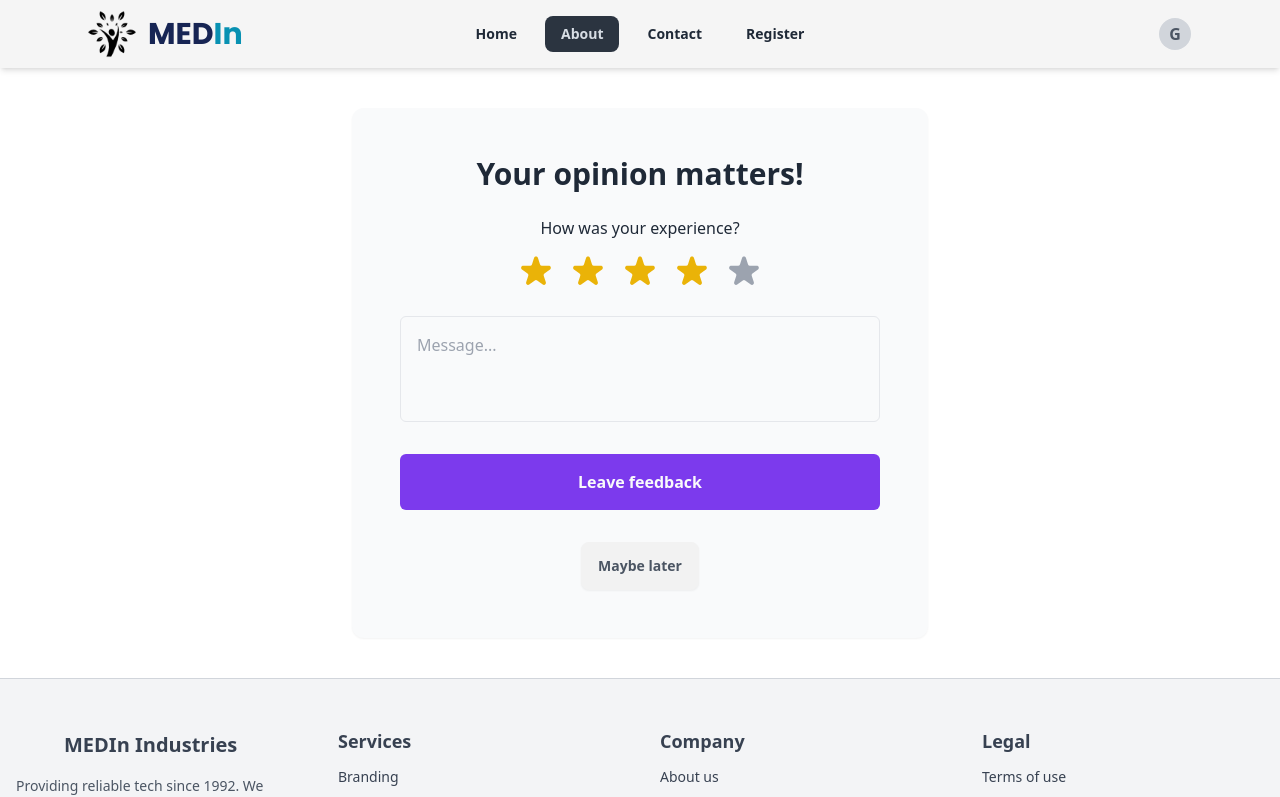
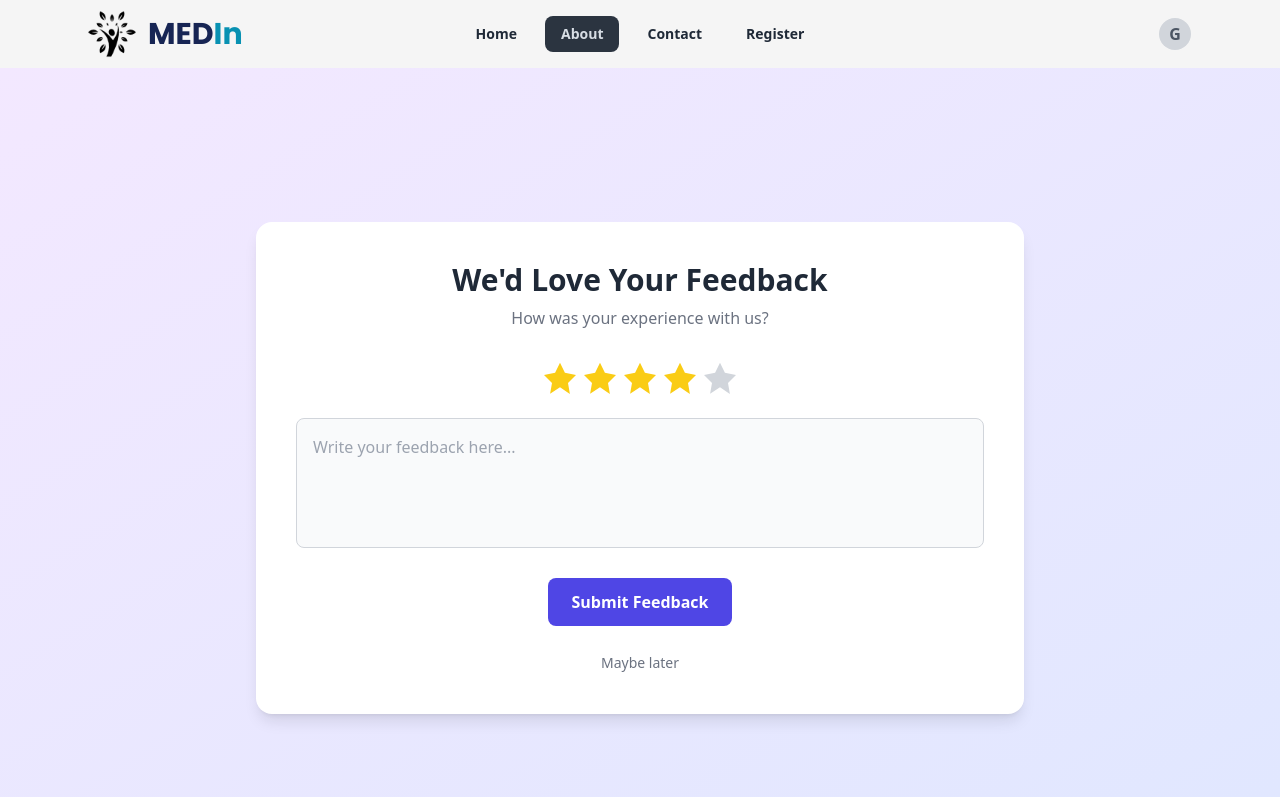
Before and after one commit to Md-Nur-Amin/MedIn-state, a React (Vite) app: page /about in a window 1280 px wide. Shown: the top 797 px of the page. Built offline with nearby package versions, Linux system fonts and the light colour scheme; no server answers.

Commit message:
about page updated

```diff
--- a/src/Pages/About/About.jsx
+++ b/src/Pages/About/About.jsx
@@ -1,69 +1,84 @@
+import { useEffect } from "react";
 import { Link } from "react-router-dom";
 import { HelmetProvider } from "react-helmet-async";
 import { Helmet } from "react-helmet";
 import Aos from "aos";
-import 'aos/dist/aos.css';
-import { useEffect } from "react";
-
+import "aos/dist/aos.css";
 
 const About = () => {
   useEffect(() => {
-        Aos.init({ duration: 2000 });
+    Aos.init({ duration: 1200 });
   }, []);
 
   return (
-        <div>
     <HelmetProvider>
-            <Helmet><title>About</title></Helmet>
+      <Helmet>
+        <title>About</title>
+      </Helmet>
 
-            <div>
-                <div className=" my-10  mx-auto flex-col max-w-xl p-8 shadow-sm rounded-xl lg:p-12 bg-gray-50 text-gray-800 " data-aos="zoom-in">
-                    <div className="flex flex-col items-center w-full">
-                        <h2 className="text-3xl font-semibold text-center">Your opinion matters!</h2>
-                        <div className="flex flex-col items-center py-6 space-y-3">
-                            <span className="text-center">How was your experience?</span>
-                            <div className="flex space-x-3">
-                                <button type="button" title="Rate 1 stars" aria-label="Rate 1 stars">
-                                    <svg xmlns="http://www.w3.org/2000/svg" viewBox="0 0 20 20" fill="currentColor" className="w-10 h-10 text-yellow-500">
-                                        <path d="M9.049 2.927c.3-.921 1.603-.921 1.902 0l1.07 3.292a1 1 0 00.95.69h3.462c.969 0 1.371 1.24.588 1.81l-2.8 2.034a1 1 0 00-.364 1.118l1.07 3.292c.3.921-.755 1.688-1.54 1.118l-2.8-2.034a1 1 0 00-1.175 0l-2.8 2.034c-.784.57-1.838-.197-1.539-1.118l1.07-3.292a1 1 0 00-.364-1.118L2.98 8.72c-.783-.57-.38-1.81.588-1.81h3.461a1 1 0 00.951-.69l1.07-3.292z"></path>
+      <div className="min-h-screen flex items-center justify-center bg-gradient-to-br from-purple-100 to-indigo-100 px-4 py-16">
+        <div
+          className="w-full max-w-3xl bg-white rounded-2xl shadow-lg p-10"
+          data-aos="fade-up"
+        >
+          <div className="text-center mb-8">
+            <h2 className="text-3xl font-bold text-gray-800">
+              We'd Love Your Feedback
+            </h2>
+            <p className="text-gray-500 mt-2">
+              How was your experience with us?
+            </p>
+          </div>
+
+          {/* Star Rating */}
+          <div className="flex justify-center space-x-2 mb-6">
+            {[1, 2, 3, 4, 5].map((star) => (
+              <button
+                key={star}
+                type="button"
+                title={`Rate ${star} star${star > 1 ? "s" : ""}`}
+                aria-label={`Rate ${star} star${star > 1 ? "s" : ""}`}
+              >
+                <svg
+                  xmlns="http://www.w3.org/2000/svg"
+                  fill={star === 5 ? "#d1d5db" : "#facc15"}
+                  viewBox="0 0 24 24"
+                  className="w-8 h-8 transition-transform duration-200 hover:scale-110"
+                >
+                  <path d="M12 .587l3.668 7.568L24 9.748l-6 5.91 1.42 8.282L12 18.896l-7.42 4.944L6 15.658 0 9.748l8.332-1.593z" />
                 </svg>
               </button>
-                                <button type="button" title="Rate 2 stars" aria-label="Rate 2 stars">
-                                    <svg xmlns="http://www.w3.org/2000/svg" viewBox="0 0 20 20" fill="currentColor" className="w-10 h-10 text-yellow-500">
-                                        <path d="M9.049 2.927c.3-.921 1.603-.921 1.902 0l1.07 3.292a1 1 0 00.95.69h3.462c.969 0 1.371 1.24.588 1.81l-2.8 2.034a1 1 0 00-.364 1.118l1.07 3.292c.3.921-.755 1.688-1.54 1.118l-2.8-2.034a1 1 0 00-1.175 0l-2.8 2.034c-.784.57-1.838-.197-1.539-1.118l1.07-3.292a1 1 0 00-.364-1.118L2.98 8.72c-.783-.57-.38-1.81.588-1.81h3.461a1 1 0 00.951-.69l1.07-3.292z"></path>
-                                    </svg>
-                                </button>
-                                <button type="button" title="Rate 3 stars" aria-label="Rate 3 stars">
-                                    <svg xmlns="http://www.w3.org/2000/svg" viewBox="0 0 20 20" fill="currentColor" className="w-10 h-10 text-yellow-500">
-                                        <path d="M9.049 2.927c.3-.921 1.603-.921 1.902 0l1.07 3.292a1 1 0 00.95.69h3.462c.969 0 1.371 1.24.588 1.81l-2.8 2.034a1 1 0 00-.364 1.118l1.07 3.292c.3.921-.755 1.688-1.54 1.118l-2.8-2.034a1 1 0 00-1.175 0l-2.8 2.034c-.784.57-1.838-.197-1.539-1.118l1.07-3.292a1 1 0 00-.364-1.118L2.98 8.72c-.783-.57-.38-1.81.588-1.81h3.461a1 1 0 00.951-.69l1.07-3.292z"></path>
-                                    </svg>
-                                </button>
-                                <button type="button" title="Rate 4 stars" aria-label="Rate 4 stars">
-                                    <svg xmlns="http://www.w3.org/2000/svg" viewBox="0 0 20 20" fill="currentColor" className="w-10 h-10 text-yellow-500">
-                                        <path d="M9.049 2.927c.3-.921 1.603-.921 1.902 0l1.07 3.292a1 1 0 00.95.69h3.462c.969 0 1.371 1.24.588 1.81l-2.8 2.034a1 1 0 00-.364 1.118l1.07 3.292c.3.921-.755 1.688-1.54 1.118l-2.8-2.034a1 1 0 00-1.175 0l-2.8 2.034c-.784.57-1.838-.197-1.539-1.118l1.07-3.292a1 1 0 00-.364-1.118L2.98 8.72c-.783-.57-.38-1.81.588-1.81h3.461a1 1 0 00.951-.69l1.07-3.292z"></path>
-                                    </svg>
-                                </button>
-                                <button type="button" title="Rate 5 stars" aria-label="Rate 5 stars">
-                                    <svg xmlns="http://www.w3.org/2000/svg" viewBox="0 0 20 20" fill="currentColor" className="w-10 h-10 text-gray-400">
-                                        <path d="M9.049 2.927c.3-.921 1.603-.921 1.902 0l1.07 3.292a1 1 0 00.95.69h3.462c.969 0 1.371 1.24.588 1.81l-2.8 2.034a1 1 0 00-.364 1.118l1.07 3.292c.3.921-.755 1.688-1.54 1.118l-2.8-2.034a1 1 0 00-1.175 0l-2.8 2.034c-.784.57-1.838-.197-1.539-1.118l1.07-3.292a1 1 0 00-.364-1.118L2.98 8.72c-.783-.57-.38-1.81.588-1.81h3.461a1 1 0 00.951-.69l1.07-3.292z"></path>
-                                    </svg>
+            ))}
+          </div>
+
+          {/* Feedback Textarea */}
+          <div className="mb-6">
+            <textarea
+              rows="4"
+              placeholder="Write your feedback here..."
+              className="w-full p-4 border border-gray-300 rounded-lg bg-gray-50 focus:outline-none focus:ring-2 focus:ring-indigo-400 resize-none"
+            ></textarea>
+          </div>
+
+          {/* Submit Button */}
+          <div className="text-center">
+            <button className="bg-indigo-600 text-white px-6 py-3 rounded-lg font-semibold hover:bg-indigo-700 transition">
+              Submit Feedback
             </button>
           </div>
-                        </div>
-                        <div className="flex flex-col w-full">
-                            <textarea rows="3" placeholder="Message..." className=" border p-4 rounded-md resize-none text-gray-800 bg-gray-50"></textarea>
-                            <button type="button" className="py-4 my-8 font-semibold rounded-md text-gray-50 bg-violet-600">Leave feedback</button>
-                        </div>
-                    </div>
-                    <div className="flex items-center justify-center">
-                        <a rel="noopener noreferrer" href="#" className="text-sm text-gray-600 btn"> <Link to='/' >Maybe later</Link> </a>
+
+          {/* Optional action */}
+          <div className="text-center mt-6">
+            <Link
+              to="/"
+              className="text-sm text-gray-500 hover:underline hover:text-indigo-500"
+            >
+              Maybe later
+            </Link>
           </div>
         </div>
       </div>
-
-
     </HelmetProvider>
-        </div>
   );
 };
 
```
Lines whose indentation alone changed are shown as unchanged.
